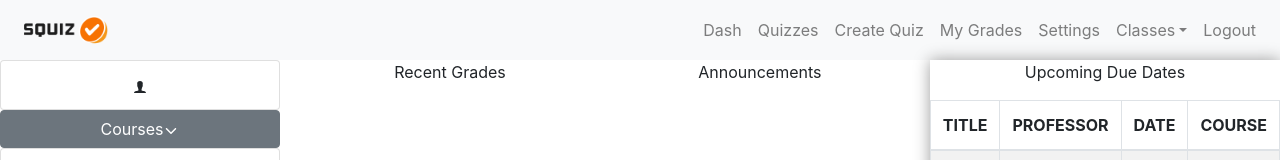
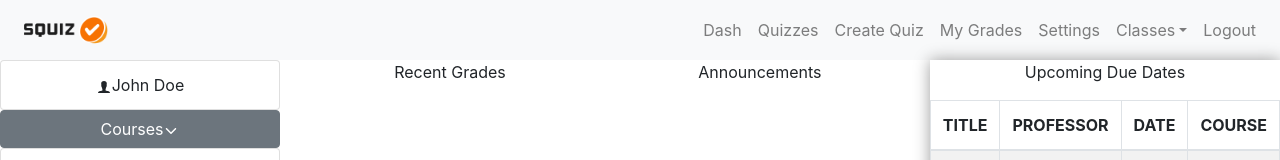
Before and after one commit to denmcca/squiz, a React (Create React App) app in the folder frontend/: page / in a window 1280 px wide. Shown: the top 160 px of the page. Built offline with nearby package versions, Linux system fonts and the light colour scheme.

Commit message:
UserInfo now displays the user's name

```diff
--- a/frontend/src/Components/UserInfo.jsx
+++ b/frontend/src/Components/UserInfo.jsx
@@ -12,7 +12,7 @@ export default class UserInfo extends Component {
         super();
         // the state stores the list of questions
         this.state = {
-            user: [{ name: "John Doe", }]
+            user: "John Doe"
         }
     }
     render() {
@@ -20,7 +20,7 @@ export default class UserInfo extends Component {
             <ListGroup>
                 <ListGroupItem>
                     <IoIosPerson />
-                        {this.state.user.name}
+                        {this.state.user}
                 </ListGroupItem>
             </ListGroup>
         )
```
